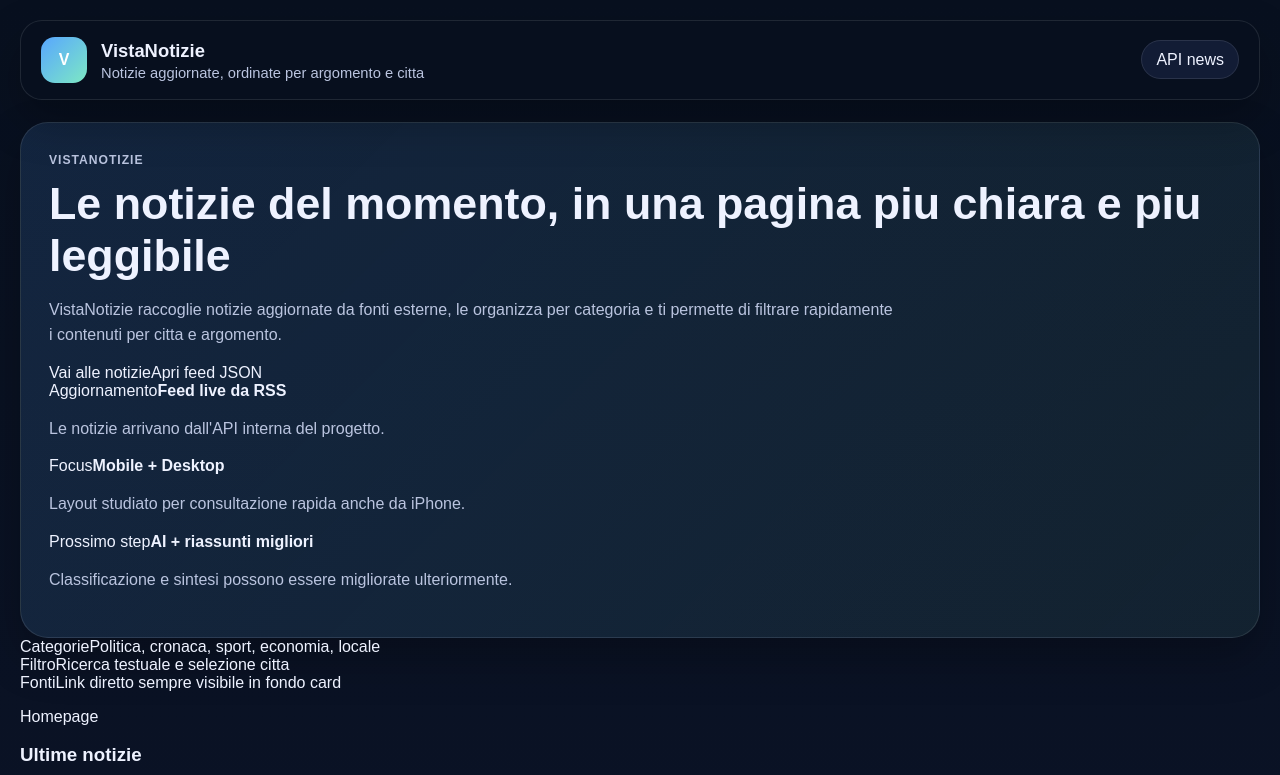
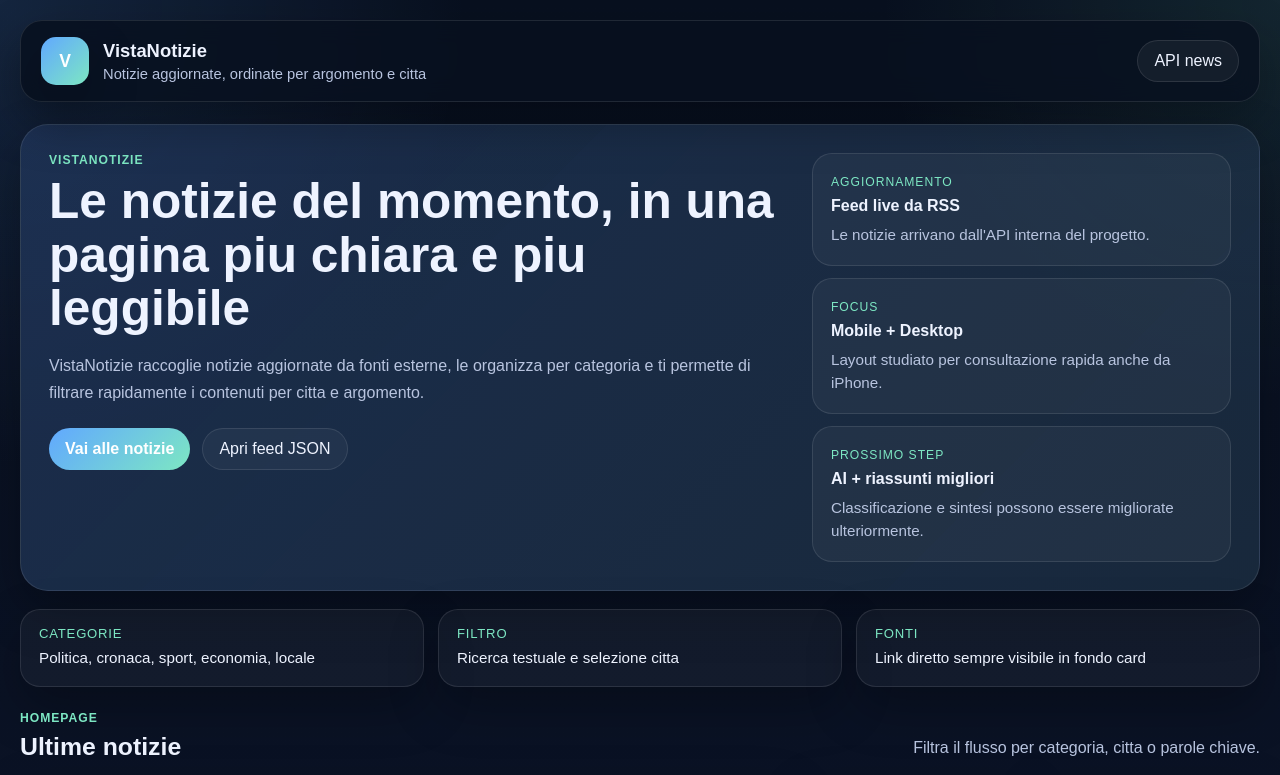
Before and after one commit to vistanotizie/vistanotizie, a Next.js app: page / in a window 1280 px wide. Shown: the top 775 px of the page. Built offline with nearby package versions, Linux system fonts and the light colour scheme; no server answers.

Commit message:
Restyling homepage VistaNotizie

```diff
--- a/app/globals.css
+++ b/app/globals.css
@@ -1,104 +1,293 @@
-* { box-sizing: border-box; }
+* {
+  box-sizing: border-box;
+}
+
 :root {
   --bg: #08101f;
-  --bg2: #111a31;
-  --panel: #121c35;
-  --card: rgba(255,255,255,0.05);
-  --text: #eef2ff;
-  --muted: #bac4df;
-  --line: rgba(255,255,255,0.10);
-  --accent: #58a6ff;
-  --accent2: #7de8c4;
-  --shadow: 0 20px 45px rgba(0,0,0,0.25);
+  --bg-soft: #10192f;
+  --panel: rgba(18, 28, 53, 0.9);
+  --panel-2: rgba(255, 255, 255, 0.04);
+  --text: #eef3ff;
+  --muted: #b8c4df;
+  --line: rgba(255, 255, 255, 0.1);
+  --accent: #61a8ff;
+  --accent-2: #7de7c3;
+  --shadow: 0 20px 50px rgba(0, 0, 0, 0.28);
+  --radius-xl: 28px;
+  --radius-lg: 22px;
+  --radius-md: 16px;
 }
-html, body {
+
+html,
+body {
   margin: 0;
   padding: 0;
   min-height: 100%;
   font-family: Arial, Helvetica, sans-serif;
-  background: linear-gradient(180deg, var(--bg), #0b1327 100%);
+  background:
+    radial-gradient(circle at top left, rgba(97, 168, 255, 0.14), transparent 28%),
+    radial-gradient(circle at top right, rgba(125, 231, 195, 0.1), transparent 24%),
+    linear-gradient(180deg, #08101f, #0b1327 100%);
   color: var(--text);
 }
-body { padding: 20px; }
-a { color: inherit; text-decoration: none; }
-button, input, select { font: inherit; }
-img { display: block; max-width: 100%; }
+
+body {
+  padding: 20px;
+}
+
+a {
+  color: inherit;
+  text-decoration: none;
+}
+
+img {
+  display: block;
+  max-width: 100%;
+}
+
+button,
+input,
+select {
+  font: inherit;
+}
 
 .shell {
   max-width: 1440px;
   margin: 0 auto;
 }
+
 .topbar {
   position: sticky;
   top: 0;
-  z-index: 10;
+  z-index: 20;
   display: flex;
   justify-content: space-between;
   gap: 16px;
   align-items: center;
   padding: 16px 20px;
   border: 1px solid var(--line);
-  border-radius: 22px;
-  background: rgba(8,16,31,0.86);
-  backdrop-filter: blur(10px);
+  border-radius: var(--radius-lg);
+  background: rgba(8, 16, 31, 0.82);
+  backdrop-filter: blur(12px);
   box-shadow: var(--shadow);
 }
+
 .brand {
   display: flex;
   gap: 14px;
   align-items: center;
 }
+
 .logo {
-  width: 46px;
-  height: 46px;
-  border-radius: 14px;
+  width: 48px;
+  height: 48px;
+  border-radius: 15px;
   display: grid;
   place-items: center;
   font-weight: 800;
+  font-size: 1.1rem;
   color: white;
-  background: linear-gradient(135deg, var(--accent), var(--accent2));
+  background: linear-gradient(135deg, var(--accent), var(--accent-2));
+  box-shadow: var(--shadow);
 }
+
 .brand h1 {
   margin: 0;
   font-size: 1.15rem;
 }
+
 .brand p {
-  margin: 3px 0 0;
+  margin: 4px 0 0;
   color: var(--muted);
   font-size: 0.92rem;
 }
+
+.topbarActions {
+  display: flex;
+  gap: 10px;
+  align-items: center;
+}
+
 .hero {
   margin-top: 22px;
-  padding: 28px;
   border: 1px solid var(--line);
-  border-radius: 28px;
-  background: linear-gradient(135deg, rgba(88,166,255,.14), rgba(125,232,196,.08));
+  border-radius: var(--radius-xl);
   box-shadow: var(--shadow);
 }
-.eyebrow {
+
+.heroGrid {
+  display: grid;
+  grid-template-columns: 1.6fr 0.9fr;
+  gap: 18px;
+  padding: 28px;
+  background:
+    linear-gradient(135deg, rgba(97, 168, 255, 0.14), rgba(125, 231, 195, 0.08)),
+    rgba(18, 28, 53, 0.72);
+}
+
+.heroMain h2 {
+  margin: 0;
+  font-size: clamp(1.9rem, 4vw, 3.1rem);
+  line-height: 1.08;
+  max-width: 760px;
+}
+
+.eyebrow,
+.sectionEyebrow {
   margin: 0 0 8px;
   text-transform: uppercase;
-  letter-spacing: .08em;
-  font-size: .76rem;
-  color: var(--accent2);
+  letter-spacing: 0.08em;
+  font-size: 0.76rem;
   font-weight: 700;
+  color: var(--accent-2);
 }
-.hero h2 {
+
+.heroLead {
+  max-width: 760px;
+  color: var(--muted);
+  line-height: 1.7;
+  font-size: 1rem;
+  margin-top: 16px;
+}
+
+.heroCtas {
+  display: flex;
+  gap: 12px;
+  flex-wrap: wrap;
+  margin-top: 22px;
+}
+
+.primaryButton,
+.ghostButton,
+.chip {
+  display: inline-flex;
+  align-items: center;
+  justify-content: center;
+  border-radius: 999px;
+  padding: 11px 16px;
+  border: 1px solid var(--line);
+  transition: 0.2s ease;
+}
+
+.primaryButton {
+  background: linear-gradient(135deg, var(--accent), var(--accent-2));
+  color: white;
+  font-weight: 700;
+  border: none;
+}
+
+.ghostButton,
+.chip {
+  background: rgba(255, 255, 255, 0.04);
+  color: var(--text);
+}
+
+.secondaryChip {
+  background: rgba(255, 255, 255, 0.05);
+}
+
+.primaryButton:hover,
+.ghostButton:hover,
+.chip:hover {
+  transform: translateY(-1px);
+}
+
+.heroSide {
+  display: flex;
+  flex-direction: column;
+  gap: 12px;
+}
+
+.miniStatCard {
+  border: 1px solid var(--line);
+  border-radius: 20px;
+  padding: 18px;
+  background: rgba(255, 255, 255, 0.04);
+}
+
+.miniStatLabel {
+  display: inline-block;
+  margin-bottom: 8px;
+  color: var(--accent-2);
+  font-size: 0.76rem;
+  text-transform: uppercase;
+  letter-spacing: 0.08em;
+}
+
+.miniStatCard strong {
+  display: block;
+  margin-bottom: 8px;
+  font-size: 1rem;
+}
+
+.miniStatCard p {
   margin: 0;
-  font-size: clamp(1.7rem, 4vw, 2.8rem);
-  line-height: 1.14;
+  color: var(--muted);
+  line-height: 1.55;
+  font-size: 0.95rem;
 }
-.hero p {
+
+.infoStrip {
+  margin-top: 18px;
+  display: grid;
+  grid-template-columns: repeat(3, minmax(0, 1fr));
+  gap: 14px;
+}
+
+.infoCard {
+  border: 1px solid var(--line);
+  border-radius: 20px;
+  padding: 16px 18px;
+  background: rgba(255, 255, 255, 0.04);
+  box-shadow: var(--shadow);
+}
+
+.infoTitle {
+  display: block;
+  font-size: 0.82rem;
+  text-transform: uppercase;
+  color: var(--accent-2);
+  margin-bottom: 6px;
+  letter-spacing: 0.06em;
+}
+
+.infoText {
+  color: var(--text);
+  line-height: 1.5;
+  font-size: 0.95rem;
+}
+
+.newsSection {
+  margin-top: 24px;
+}
+
+.sectionHeading {
+  display: flex;
+  justify-content: space-between;
+  gap: 16px;
+  align-items: end;
+  margin-bottom: 16px;
+}
+
+.sectionHeading h3 {
+  margin: 0;
+  font-size: 1.55rem;
+}
+
+.sectionDescription {
+  margin: 0;
   color: var(--muted);
-  line-height: 1.6;
-  max-width: 850px;
+  max-width: 420px;
+  text-align: right;
+  line-height: 1.55;
 }
+
 .toolbar {
-  margin-top: 18px;
   display: grid;
   grid-template-columns: 1.5fr 220px 220px;
   gap: 14px;
 }
+
 .box {
   display: flex;
   gap: 10px;
@@ -106,135 +295,245 @@ img { display: block; max-width: 100%; }
   padding: 12px 14px;
   background: var(--panel);
   border: 1px solid var(--line);
-  border-radius: 16px;
+  border-radius: var(--radius-md);
+  box-shadow: var(--shadow);
 }
-.box input, .box select {
+
+.box input,
+.box select {
   width: 100%;
   outline: none;
   border: none;
   background: transparent;
   color: var(--text);
 }
+
 .box select option {
   color: black;
 }
+
 .row {
   margin: 16px 0;
   display: flex;
   gap: 10px;
   flex-wrap: wrap;
 }
-.chip {
-  border: 1px solid var(--line);
-  background: var(--panel);
-  color: var(--text);
-  border-radius: 999px;
-  padding: 10px 14px;
-  cursor: pointer;
+
+.chip.active {
+  background: linear-gradient(135deg, rgba(97, 168, 255, 0.22), rgba(125, 231, 195, 0.16));
 }
-.chip.active {
-  background: linear-gradient(135deg, rgba(88,166,255,.22), rgba(125,232,196,.16));
-}
+
 .meta {
   display: flex;
   justify-content: space-between;
   gap: 12px;
   color: var(--muted);
   margin-bottom: 16px;
+  font-size: 0.95rem;
 }
+
 .grid {
   display: grid;
-  grid-template-columns: repeat(3, minmax(0,1fr));
+  grid-template-columns: repeat(3, minmax(0, 1fr));
   gap: 18px;
 }
+
 .card {
   overflow: hidden;
   border-radius: 24px;
   border: 1px solid var(--line);
-  background: var(--panel);
+  background: linear-gradient(180deg, rgba(18, 28, 53, 0.98), rgba(14, 23, 43, 0.98));
   box-shadow: var(--shadow);
+  transition: transform 0.18s ease, border-color 0.18s ease;
 }
+
+.card:hover {
+  transform: translateY(-2px);
+  border-color: rgba(97, 168, 255, 0.38);
+}
+
 .media {
   position: relative;
-  aspect-ratio: 16/10;
+  aspect-ratio: 16 / 10;
+  overflow: hidden;
 }
+
 .media img {
   width: 100%;
   height: 100%;
   object-fit: cover;
 }
+
 .badge {
   position: absolute;
   top: 12px;
   left: 12px;
-  background: rgba(0,0,0,.6);
+  background: rgba(0, 0, 0, 0.62);
   color: white;
   padding: 8px 10px;
   border-radius: 999px;
   text-transform: capitalize;
-  font-size: .8rem;
+  font-size: 0.78rem;
+  border: 1px solid rgba(255, 255, 255, 0.12);
 }
+
 .body {
   padding: 18px;
   display: flex;
   flex-direction: column;
   gap: 12px;
-  min-height: 260px;
+  min-height: 280px;
 }
-.smallrow, .tags, .bottom {
+
+.smallrow,
+.tags,
+.bottom {
   display: flex;
   gap: 10px;
   flex-wrap: wrap;
   align-items: center;
 }
+
 .smallrow {
   color: var(--muted);
-  font-size: .86rem;
+  font-size: 0.84rem;
 }
+
 .title {
   margin: 0;
   line-height: 1.35;
   font-size: 1.08rem;
 }
+
 .summary {
   margin: 0;
-  line-height: 1.6;
+  line-height: 1.65;
   color: var(--muted);
   flex-grow: 1;
+  font-size: 0.95rem;
 }
+
 .tag {
   padding: 6px 9px;
   border-radius: 999px;
   border: 1px solid var(--line);
-  background: rgba(255,255,255,.04);
-  font-size: .78rem;
+  background: var(--panel-2);
+  font-size: 0.76rem;
+  color: var(--text);
 }
+
 .bottom {
   justify-content: space-between;
   border-top: 1px solid var(--line);
-  padding-top: 10px;
+  padding-top: 12px;
 }
+
 .source {
   color: var(--muted);
-  font-size: .82rem;
+  font-size: 0.82rem;
 }
+
 .link {
   color: var(--accent);
   font-weight: 700;
-  font-size: .9rem;
+  font-size: 0.9rem;
 }
+
 .note {
   margin-top: 20px;
   color: var(--muted);
   line-height: 1.6;
 }
+
+.siteFooter {
+  margin-top: 28px;
+  border: 1px solid var(--line);
+  border-radius: 24px;
+  padding: 20px;
+  background: rgba(255, 255, 255, 0.04);
+  display: flex;
+  justify-content: space-between;
+  gap: 20px;
+  align-items: flex-start;
+}
+
+.siteFooter p {
+  margin: 8px 0 0;
+  color: var(--muted);
+  line-height: 1.6;
+  max-width: 700px;
+}
+
+.footerLinks {
+  display: flex;
+  flex-direction: column;
+  gap: 10px;
+  min-width: 160px;
+}
+
+.footerLinks a {
+  color: var(--accent);
+}
+
 @media (max-width: 1100px) {
-  .grid { grid-template-columns: repeat(2, minmax(0,1fr)); }
+  .heroGrid {
+    grid-template-columns: 1fr;
+  }
+
+  .infoStrip {
+    grid-template-columns: 1fr;
+  }
+
+  .grid {
+    grid-template-columns: repeat(2, minmax(0, 1fr));
+  }
+
+  .sectionHeading {
+    flex-direction: column;
+    align-items: flex-start;
+  }
+
+  .sectionDescription {
+    text-align: left;
+    max-width: none;
+  }
 }
+
 @media (max-width: 760px) {
-  body { padding: 16px; }
-  .toolbar { grid-template-columns: 1fr; }
-  .grid { grid-template-columns: 1fr; }
-  .topbar, .hero, .card { border-radius: 20px; }
-  .meta { flex-direction: column; }
+  body {
+    padding: 16px;
+  }
+
+  .topbar {
+    flex-direction: column;
+    align-items: flex-start;
+  }
+
+  .toolbar {
+    grid-template-columns: 1fr;
+  }
+
+  .grid {
+    grid-template-columns: 1fr;
+  }
+
+  .siteFooter {
+    flex-direction: column;
+  }
+
+  .hero,
+  .card,
+  .siteFooter,
+  .infoCard,
+  .topbar {
+    border-radius: 20px;
+  }
+
+  .heroGrid {
+    padding: 22px 18px;
+  }
+
+  .heroMain h2 {
+    font-size: 1.9rem;
+  }
 }
```
